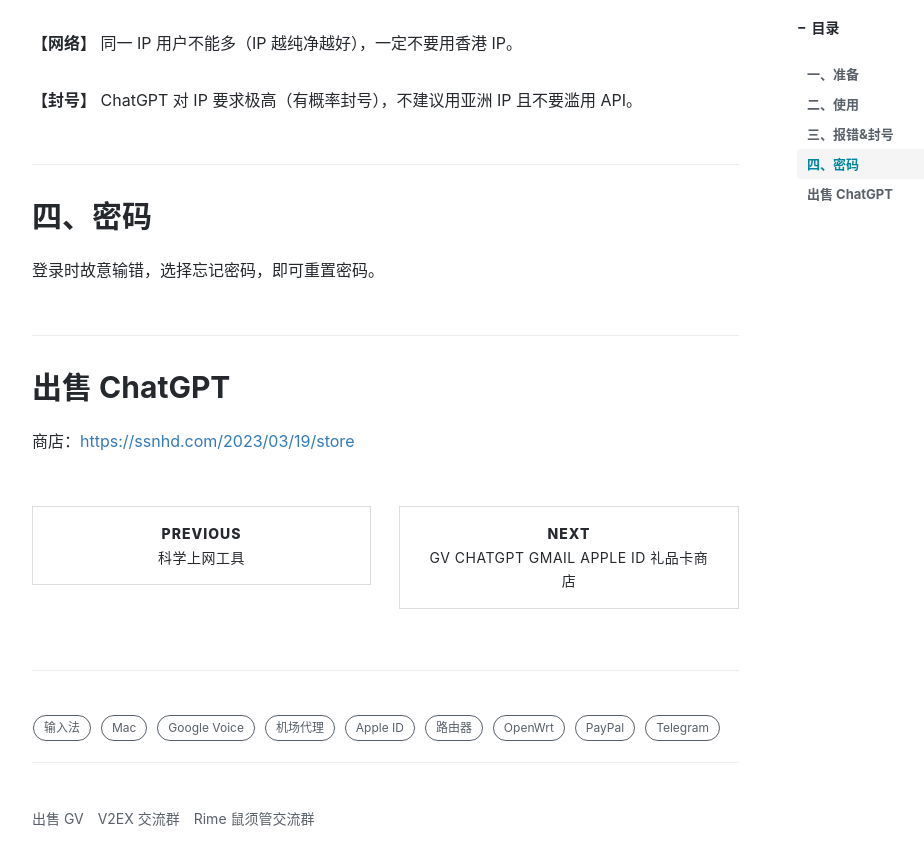
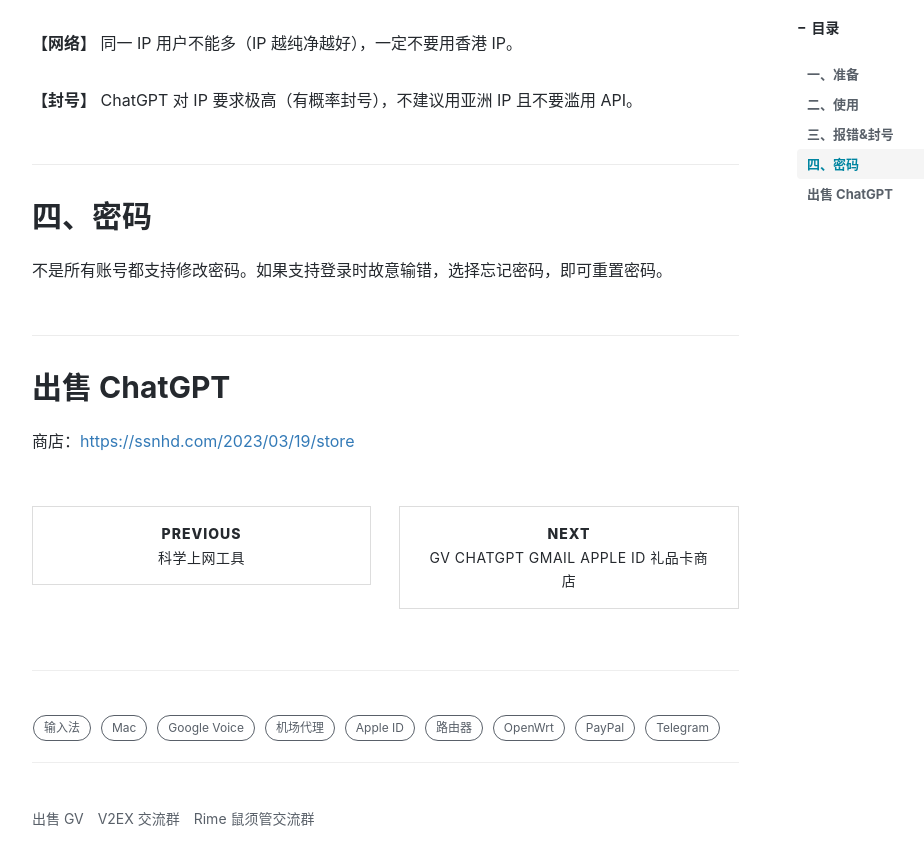
Before and after one commit to ssnhd/ssnhd.github.io, a Jekyll site: the page built from _posts/2023-2-17-ChatGPT.md, in a window 1280 px wide and 900 px high, scrolled down 1126 px. Shown: the top 865 px of the window, without its empty margins (233-1157 px from the left). Built offline with Jekyll 4.4.1, drawn with Linux system fonts in a browser that asks for light colours; nearby versions of some CDN libraries; comment, search, counter and statistics services are not loaded.

Commit message:
Update 2023-2-17-ChatGPT.md

```diff
--- a/_posts/2023-2-17-ChatGPT.md
+++ b/_posts/2023-2-17-ChatGPT.md
@@ -35,7 +35,7 @@
 
 ## 四、密码
 
-登录时故意输错，选择忘记密码，即可重置密码。
+不是所有账号都支持修改密码。如果支持登录时故意输错，选择忘记密码，即可重置密码。
 
 ## 出售 ChatGPT
 
```
